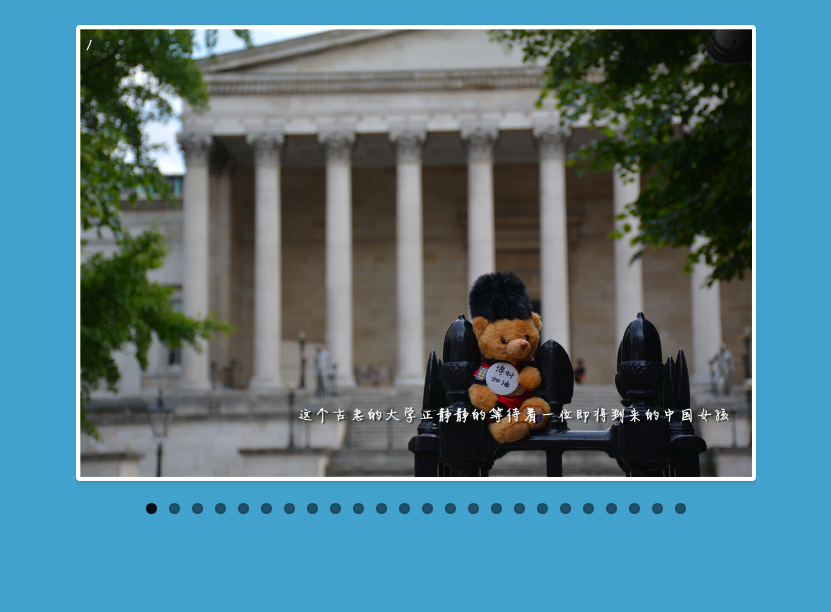
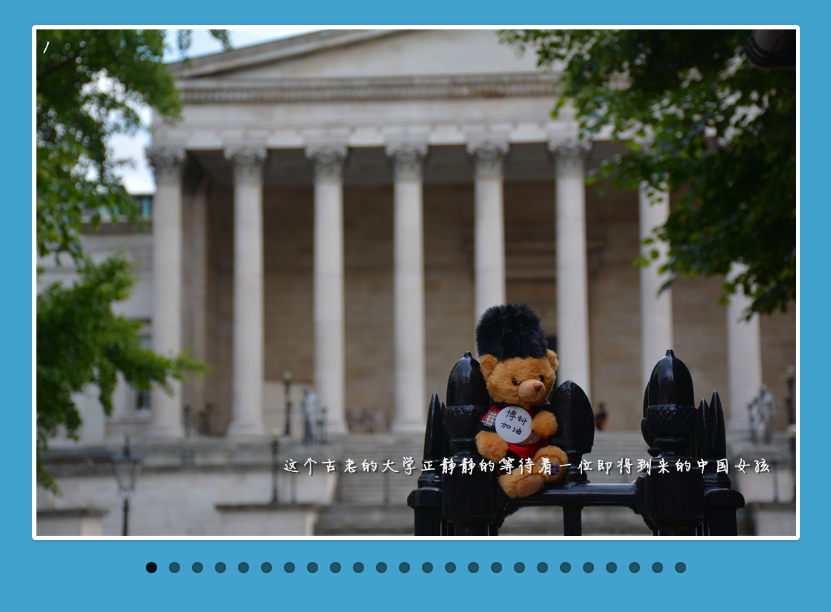
Before and after one commit to yyjiayou/yyjiayou.github.io, a plain HTML site: page index.html in a window 1280 px wide. Shown: the whole page, without its empty margins (224-1055 px from the left). Drawn offline with nearby package versions, Linux system fonts and the light colour scheme.

Commit message:
margin change

```diff
--- a/css/demo.css
+++ b/css/demo.css
@@ -150,7 +150,7 @@ body {width: 100%; float: left; opacity: 1; -webkit-transition: opacity 1s ease;
 ***********************/
 #container {padding: 60px 40px 100px;}
 header {width: 420px; float: left;}
-#main {margin-left: 300px; margin-right: 300px; margin-top: -25px;overflow: hidden;}
+#main {margin-left: 20%; margin-right: 20%; margin-top: -25px;overflow: hidden;}
 aside h3 {float: left;}
 
 /* Header
```
